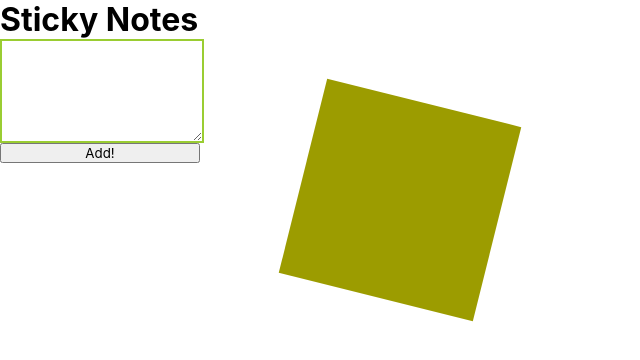
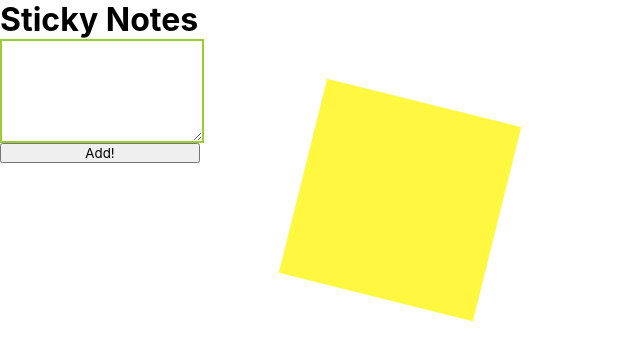
Before and after one commit to mmkobylin/sticky-notes, a React (Create React App) app: page / in a window 1280 px wide. Both pictures are taken after a click on the button "Add!". Shown: the top 360 px of the page, without its empty margins (0-640 px from the left). Built offline with nearby package versions, Linux system fonts and the light colour scheme.

Commit message:
the color randomly picked using note.id

```diff
--- a/src/App.js
+++ b/src/App.js
@@ -10,8 +10,9 @@ const initialNoteState = {
 
 function App() {
 
-  const [ noteInput, setNoteInput ] = useState(' ');
-  const addNote = ( e ) => {
+    const [ noteInput, setNoteInput ] = useState(' ');
+
+    const addNote = ( e ) => {
     e.preventDefault();
     // return on empty
     if (!noteInput) {
@@ -26,6 +27,8 @@ function App() {
 
     dispatch( { type: 'ADD_NOTE', payload: newNote } )
   }
+
+  const color = [ '#ff65a3', '#feff9c', '#7afcff', '#fff740', '#b3d062' ]
 
   const notesReducer = ( prevState, action ) => {
     switch (action.type) {
@@ -57,6 +60,7 @@ function App() {
     event.target.style.top = `${event.pageY - 50 }px`;
   }
 
+
   return (
     <div className="sticky-notes"
       onDragOver = { dragOver }
@@ -78,17 +82,25 @@ function App() {
 
       { notesState
         .notes
+
         .map(note => (
           <div className="note"
+
 
             draggable = "true"
             onDragEnd = { dropNote }
             // unique reference
             key = { note.id }
-            style = { { transform: `rotate(${note.rotate}deg)` } }
+            style = { {
+              transform: `rotate(${note.rotate}deg)`,
+              // changes all them
+              backgroundColor:  color[note.id.match(/\d/) % color.length]
+
+            } }
           >
             <pre className="text"> { note.text } </pre>
           </div>
+
         )
 
     )
--- a/src/index.css
+++ b/src/index.css
@@ -36,7 +36,6 @@ code {
 }
 
 .note {
-  background-color: rgb(156, 156, 0);
   cursor: pointer;
   position: absolute;
   top: 100px;
```
